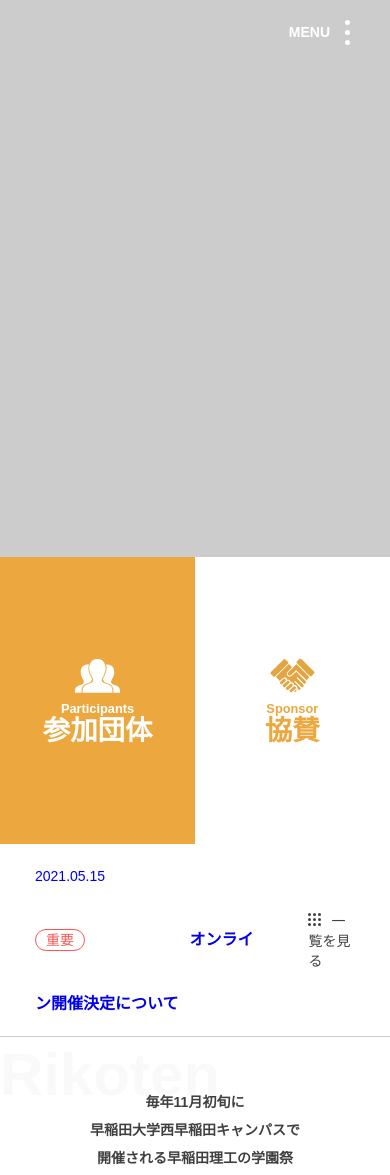
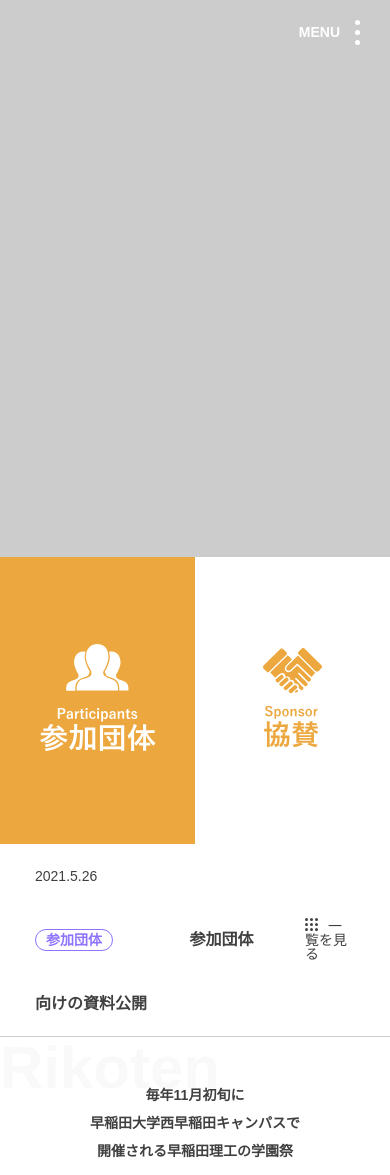
Before and after one commit to Rikoten/site2021pre, a plain HTML site: page index.html in a window 390 px wide. Shown: the top 1175 px of the page. Drawn offline with Linux system fonts and the light colour scheme.

Commit message:
各お知らせページ、メニュー実装

```diff
--- a/css/common.css
+++ b/css/common.css
@@ -9,6 +9,11 @@
 
 body {
   margin: 0;
+}
+
+a {
+  text-decoration: none;
+  color: inherit;
 }
 
 nav {
@@ -36,9 +41,10 @@ nav .menu-close-target.active {
 nav .menu-opener {
   position: fixed;
   top: 20px;
-  right: 40px;
+  right: 15px;
   display: flex;
   cursor: pointer;
+  padding-right: 15px;
 }
 
 nav .menu-opener:hover .menu-opener-icon span {
@@ -114,14 +120,15 @@ nav .menu ul {
 }
 
 nav .menu ul li {
-  border-left: 10px solid #222;
+  border-left: 5px solid #222;
   padding: 20px 0 20px 60px;
   margin-bottom: 10px;
   cursor: pointer;
+  transition: .3s;
 }
 
 nav .menu ul li.active {
-  border-left: 10px solid var(--color-orange);
+  border-left: 5px solid var(--color-orange);
   color: var(--color-orange);
 }
 
@@ -130,12 +137,11 @@ nav .menu ul li:hover {
 }
 
 nav .menu-close {
-  position: absolute;
-  top: 20px;
-  right: 40px;
   display: flex;
+  align-items: center;
+  justify-content: flex-end;
+  margin: 20px 40px 0 0;
   cursor: pointer;
-  display: flex;
 }
 
 nav .menu-close-icon {
@@ -146,9 +152,7 @@ nav .menu-close-icon {
 nav .menu-close-icon::before,
 nav .menu-close-icon::after {
   content: "";
-  position: absolute;
-  top: 0;
-  left: 0;
+  display: inline-block;
   width: 2px;
   height: 20px;
   background-color: #FFF;
@@ -156,7 +160,7 @@ nav .menu-close-icon::after {
 }
 
 nav .menu-close-icon::before {
-  transform: rotate(45deg);
+  transform: translateX(2px) rotate(45deg);
 }
 
 nav .menu-close-icon::after {
@@ -164,7 +168,7 @@ nav .menu-close-icon::after {
 }
 
 nav .menu-close:hover .menu-close-icon {
-  transform: translateY(-3.535px);
+  transform: translateY(3.535px);
 }
 
 nav .menu-close:hover .menu-close-icon::before,
@@ -203,6 +207,7 @@ nav .menu-close:hover .menu-close-icon::after {
   color: #FFF;
   text-decoration: none;
   font-weight: normal;
+  font-size: 14px;
 }
 
 footer {
--- a/css/news.css
+++ b/css/news.css
@@ -7,7 +7,7 @@
     font-family: "Yu Gothic", 游ゴシック, YuGothic, 游ゴシック体, "ヒラギノ角ゴ Pro W3", メイリオ, sans-serif;
     max-width: 1000px;
     width: calc(100% - 15px);
-    margin: 0 auto;
+    margin: 50px auto;
 }
 
 h1{
@@ -68,17 +68,30 @@ h2{
     /*justify-content: space-between;*/
 }
 
-.name{
-    border: 2px solid #FA5454;
+.label{
+    --label-color: var(--color-font);
+    border: 1px solid var(--label-color);
     margin-left: 30px;
     text-align: center;
     vertical-align: middle;
-    padding: 0px 8px 0px 8px;
-    color: #FA5454;
+    padding: 2px 10px;
+    color: var(--label-color);
     border-radius: 20px;
     font-weight: bold;
     font-size: 14px;
     height: 20px;
+}
+
+.label.important {
+    --label-color: var(--color-red);
+}
+
+.label.participants {
+    --label-color: var(--color-purple);
+}
+
+.label.sponsor {
+    --label-color: var(--color-green);
 }
 
 p{
@@ -99,3 +112,7 @@ li{
 a{
     text-decoration: none;
 }
+
+#link_list a {
+    color: var(--color-blue);
+}
--- a/css/top.css
+++ b/css/top.css
@@ -52,7 +52,7 @@ p.lead {
 }
 
 section {
-  padding: 3rem 0;
+  padding: 2.5rem 0;
   position: relative;
 }
 
@@ -100,12 +100,36 @@ section.link .sponsor {
   color: var(--color-orange);
 }
 
-section.link a > div {
+section.link a.participants {
+  background: var(--color-orange);
+}
+
+section.link a.participants::before,
+section.link a.sponsor::before {
+  content: "";
+  width: inherit;
+  height: inherit;
+  position: absolute;
+  top: 0;
+  left: 0;
   transition: .3s;
 }
 
-section.link a:hover > div {
-  transform: scale(1.05);
+section.link a.participants::before {
+  background: no-repeat center/30% url("/img/top/icon/participants.svg");
+}
+
+section.link a.participants:hover::before {
+  background: no-repeat center/31.5% url("/img/top/icon/participants.svg");
+}
+
+section.link a.sponsor::before {
+  left: 50%;
+  background: no-repeat center/15% url("/img/top/icon/sponsor.svg");
+}
+
+section.link a.sponsor:hover::before {
+  background: no-repeat center/15.75% url("/img/top/icon/sponsor.svg");
 }
 
 section.latest-news {
@@ -341,6 +365,7 @@ section.news .label {
   border: 1px solid var(--label-color);
   border-radius: 100px;
   color: var(--label-color);
+  font-weight: bold;
 }
 
 section.latest-news .label.important,
@@ -369,6 +394,10 @@ section.news > div {
   text-align: right;
 }
 
+section.latest-news a.backnumber {
+  line-height: 1em;
+}
+
 section.latest-news a.backnumber,
 section.news a.backnumber {
   font-size: 14px;
@@ -390,6 +419,16 @@ section.news a.backnumber::before {
   margin-right: 10px;
 }
 
+@media screen and (max-width: 800px) {
+  section.link a.participants::before {
+    background: no-repeat center/45% url("/img/top/icon/participants.svg");
+  }
+
+  section.link a.sponsor::before {
+    background: no-repeat center/22.5% url("/img/top/icon/sponsor.svg");
+  }
+}
+
 @media screen and (max-width: 576px) {
   h1 {
     font-size: 60px;
@@ -399,12 +438,12 @@ section.news a.backnumber::before {
     min-height: 0;
   }
 
-  section.link a > div {
-    transform: scale(1.5);
+  section.link a.participants::before {
+    background: no-repeat center/60% url("/img/top/icon/participants.svg");
   }
 
-  section.link a:hover > div {
-    transform: scale(1.5);
+  section.link a.sponsor::before {
+    background: no-repeat center/30% url("/img/top/icon/sponsor.svg");
   }
 
   p.lead {
--- a/data/news.json
+++ b/data/news.json
@@ -11,7 +11,6 @@
             "参加をご検討の団体の皆様へ",
             "オンライン開催における形態の検討を進めている段階にあり，現時点では，詳細は未定となっております。ご理解の程よろしくお願いいたします。" ,
             "詳細が決まり次第，早急にお知らせさせていただきます。もうしばらくお待ちください。"
-
         ],
         "link_t":"関連リンク",
         "link":[
@@ -24,5 +23,20 @@
                 "url":"https://rikoten.com"
             }
         ]
+    },
+    {
+        "head":"参加団体向けの資料公開",
+        "date":"2021.5.26",
+        "label":"参加団体",
+        "contents":[
+            "参加団体向けの資料を公開しました。"
+        ],
+        "link_t":"関連リンク",
+        "link":[
+            {
+                "name":"参加団体ページ",
+                "url":"/participants/"
+            }
+        ]
     }
 ]
--- a/index.html
+++ b/index.html
@@ -36,30 +36,18 @@
   </nav>
 
   <section class = "link">
-    <a href = "./participants/" class = "participants">
-      <div>
-        <img src = "./img/top/icon/group.svg">
-        <p>Participants</p>
-        <p>参加団体</p>
-      </div>
-    </a>
-    <a class = "sponsor">
-      <div>
-        <img src = "./img/top/icon/handshake.svg">
-        <p>Sponsor</p>
-        <p>協賛</p>
-      </div>
-    </a>
+    <a href = "./participants/" class = "participants"></a>
+    <a class = "sponsor"></a>
   </section>
 
   <section class = "latest-news">
     <div>
       <a href = "/news/">
-        <span class = "date">2021.05.15</span>
+        <span class = "date"></span>
         <div>
-          <span class = "label important">重要</span>
+          <span class = "label"></span>
         </div>
-        <span class = "title">オンライン開催決定について</span>
+        <span class = "title"></span>
       </a>
       <a class = "backnumber">一覧を見る</a>
     </div>
@@ -109,35 +97,7 @@
   <section class = "news">
     <h1>News</h1>
 
-    <ul>
-      <li>
-        <a href = "/news/">
-          <span class = "date">2021.05.15</span>
-          <div>
-            <span class = "label important">重要</span>
-          </div>
-          <span class = "title">オンライン開催決定について</span>
-        </a>
-      </li>
-      <li>
-        <a href = "/news/">
-          <span class = "date">2021.05.15</span>
-          <div>
-            <span class = "label participants">参加団体</span>
-          </div>
-          <span class = "title">オンライン開催決定について</span>
-        </a>
-      </li>
-      <li>
-        <a href = "/news/">
-          <span class = "date">2021.05.15</span>
-          <div>
-            <span class = "label sponsor">協賛</span>
-          </div>
-          <span class = "title">オンライン開催決定について</span>
-        </a>
-      </li>
-    </ul>
+    <ul></ul>
     <div>
       <a class = "backnumber">一覧を見る</a>
     </div>
@@ -154,6 +114,7 @@
     <p>Copyright © 2002-2021 理工展連絡会 All Rights Reserved.</p>
   </footer>
 
+  <script src = "/js/topNews.js" type = "text/javascript"></script>
   <script src = "/js/common.js" type = "text/javascript"></script>
 </body>
 </html>
--- /dev/null
+++ b/js/topNews.js
@@ -0,0 +1,40 @@
+const labelName = {
+  "重要": "important",
+  "参加団体": "participants",
+  "協賛": "sponsor"
+};
+
+const latestNews = {
+  date: document.querySelector(".latest-news .date"),
+  label: document.querySelector(".latest-news .label"),
+  title: document.querySelector(".latest-news .title")
+};
+
+(async () => {
+  const json = await fetch("/data/news.json").then(res => res.json()).then(res => res.reverse());
+  const latest = json[0];
+
+  latestNews.date.textContent = latest.date;
+  latestNews.title.textContent = latest.head;
+  latestNews.label.textContent = latest.label;
+  latestNews.label.classList.add(labelName[latest.label]);
+
+  const ul = document.querySelector(".news ul");
+  const html = [];
+  let id = json.length - 1;
+  for(const data of json) {
+    html.push(`
+      <li>
+        <a href = "/news/?id=${id--}">
+          <span class = "date">${data.date}</span>
+          <div>
+            <span class = "label ${labelName[data.label]}">${data.label}</span>
+          </div>
+          <span class = "title">${data.head}</span>
+        </a>
+      </li>
+    `)
+  }
+
+  ul.innerHTML = html.join("");
+})();
```
Also changed, not shown: js/news.js (+13 -3 lines), news/index.html (+8 -2 lines), img/top/icon/participants.svg (added), img/top/icon/sponsor.svg (added).
